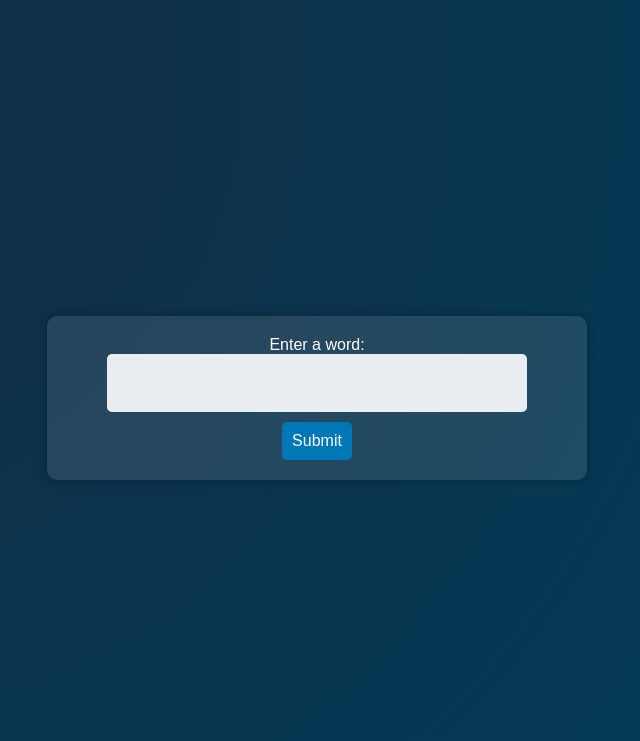
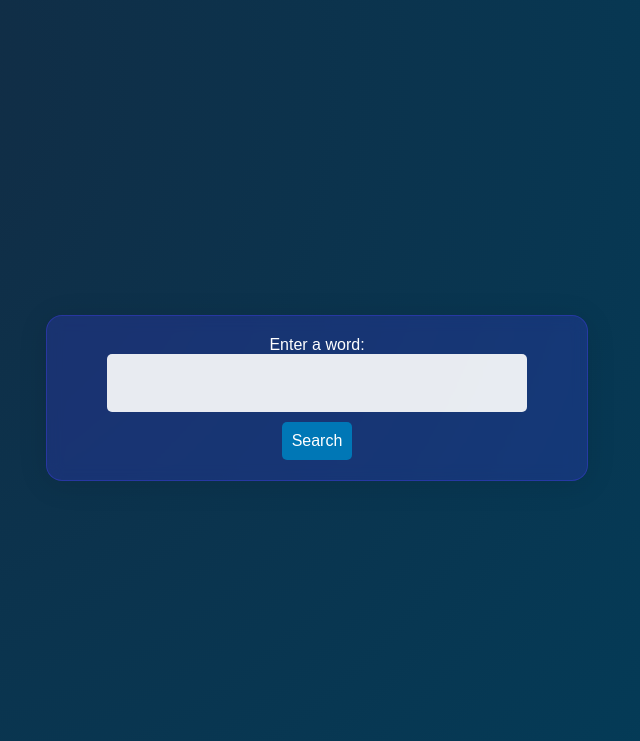
Before and after one commit to fakeAstronautC4/WordieAPI, a Flask app: page / in a window 1280 px wide. Shown: the top 741 px of the page, without its empty margins (323-963 px from the left). Run offline with Flask 2, Linux system fonts and the light colour scheme; some libraries are stand-ins or nearby versions.

Commit message:
Second commit

```diff
--- a/app.py
+++ b/app.py
@@ -54,3 +54,4 @@ def homepage():
 
 if __name__== '__main__':
     app.env = 'development'
+    app.run()
--- a/static/style.css
+++ b/static/style.css
@@ -1,5 +1,5 @@
 body {
-    background: #0b1426; /* fallback for older browsers */
+    background: #0caeffa0; /* fallback for older browsers */
     background: radial-gradient(circle at 10% 10%, #132b43 0%, #003f5c 100%);
     color: #fff;
     font-family: Arial, sans-serif;
@@ -14,18 +14,22 @@ body {
     flex-direction: column;
     align-items: center;
     justify-content: center;
+    max-width: 500px;
 }
 
 form {
-    background-color: rgba(255, 255, 255, 0.1);
+    background-color: rgba(56, 60, 209, 0.29);
+    box-shadow: 0 4px 30px rgba(0, 0, 0, 0.1);
+    border-radius: 16px;
+    -webkit-backdrop-filter: blur(7.7px);
+    border: 1px solid rgba(56, 60, 209, 0.5);
+    backdrop-filter: blur(7.7px);
     padding: 20px;
-    border-radius: 10px;
     display: flex;
     flex-direction: column;
     flex-wrap: wrap;
     justify-content: center;
     align-items: center;
-    box-shadow: 0 0 10px rgba(0, 0, 0, 0.3);
     max-width: 500px;
     min-width: 500px;
     width: 100%;
--- a/templates/base.html
+++ b/templates/base.html
@@ -14,7 +14,7 @@
       {{ form.hidden_tag() }}
       <label for="word">Enter a word:</label>
       <input type="text" id="word" name="word" pattern="[a-zA-Z ]{1,20}" required>
-      <button type="submit">Submit</button>
+      <button type="submit">Search</button>
     </form>
 
     {% if definition %}
--- a/wsgi.py
+++ /dev/null
@@ -1,4 +0,0 @@
-from app import app
-
-if __name__ == '__main__':
-    app.run()
```
